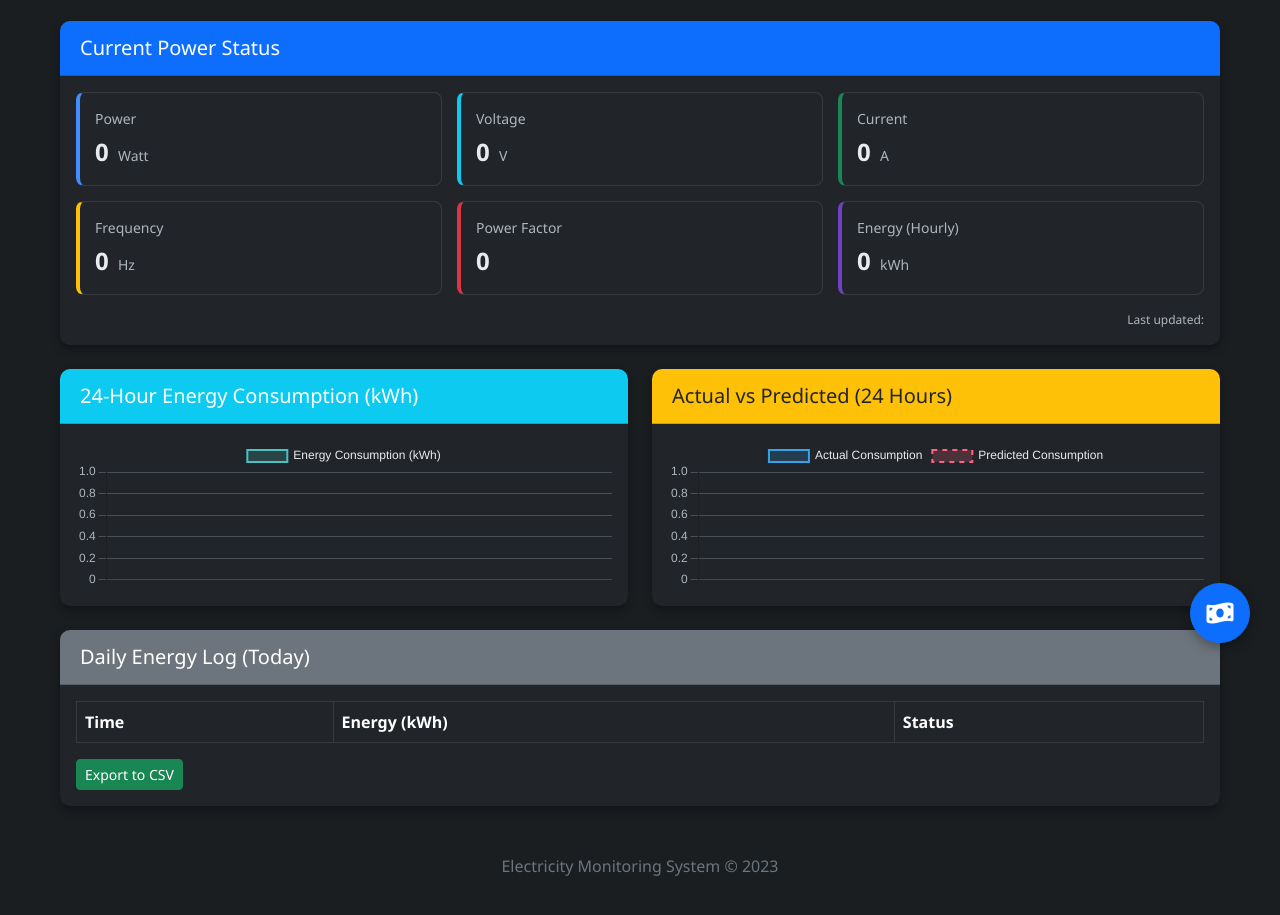
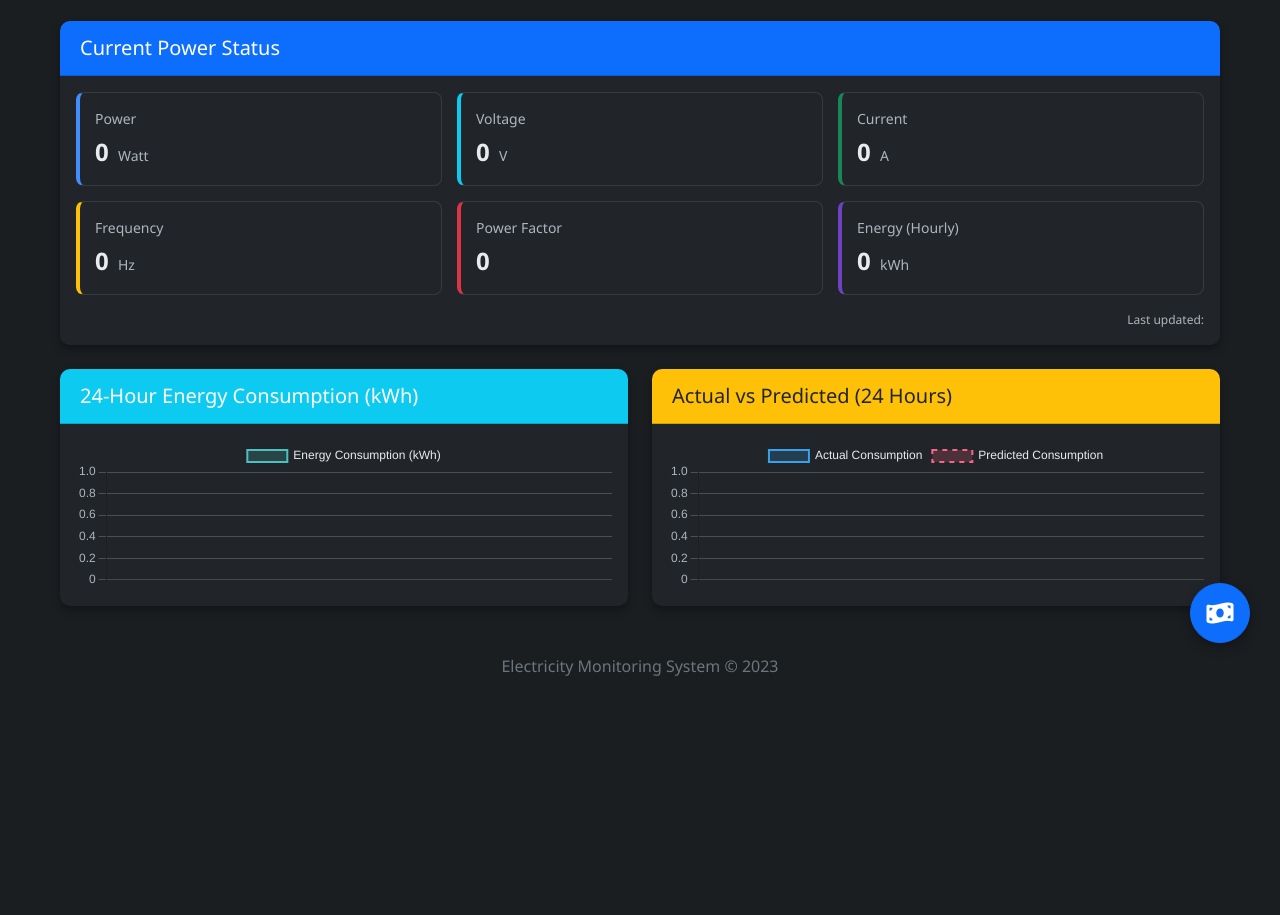
Before and after one commit to ajiesaii/skripsi, a plain HTML site: page index.html in a window 1280 px wide. Shown: the part 127-1042 px from the top of the page. After the commit the page ends 849 px from the top, so only its background shows below. Drawn offline with nearby package versions, Linux system fonts and the light colour scheme; files that its build step writes are made by us from their sources; no server answers; files whose address does not match are found by name.

Commit message:
Update index.html

```diff
--- a/index.html
+++ b/index.html
@@ -97,32 +97,6 @@
         </div>
       </div>
 
-      <div class="row">
-        <!-- Data Table Riwayat -->
-        <div class="col-md-12 mb-4">
-          <div class="card bg-dark">
-            <div class="card-header bg-secondary">
-              <h5 class="card-title mb-0">Daily Energy Log (Today)</h5>
-            </div>
-            <div class="card-body">
-              <table class="table table-dark table-bordered" id="log-table">
-                <thead>
-                  <tr>
-                    <th>Time</th>
-                    <th>Energy (kWh)</th>
-                    <th>Status</th>
-                  </tr>
-                </thead>
-                <tbody></tbody>
-              </table>
-              <button class="btn btn-sm btn-success" onclick="exportToCSV()">
-                Export to CSV
-              </button>
-            </div>
-          </div>
-        </div>
-      </div>
-
       <!-- Floating Budget Button -->
       <button id="budget-button" class="btn btn-primary floating-button">
         <i class="fas fa-money-bill-wave"></i>
```
